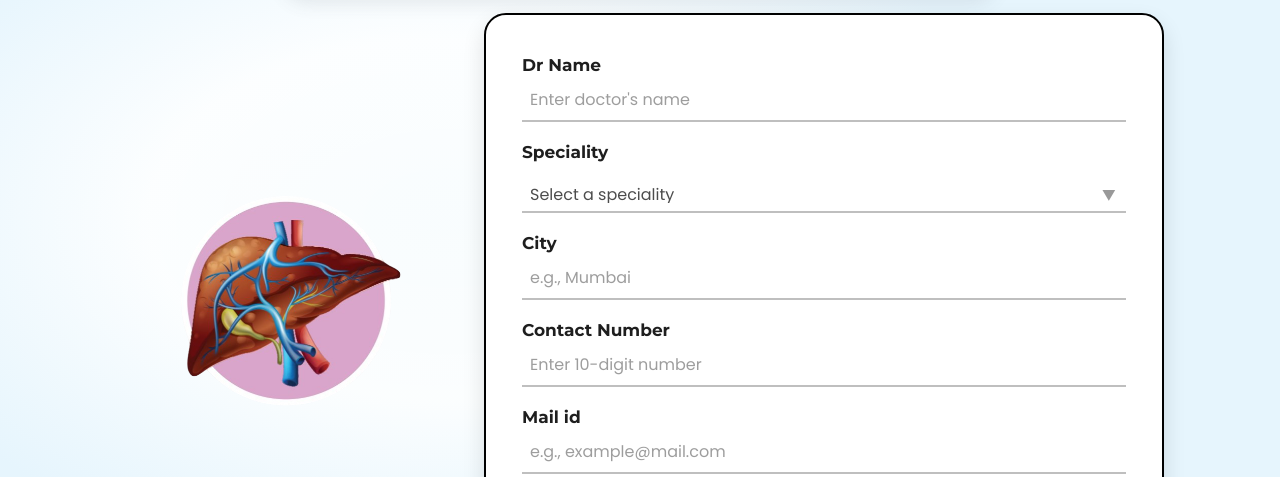
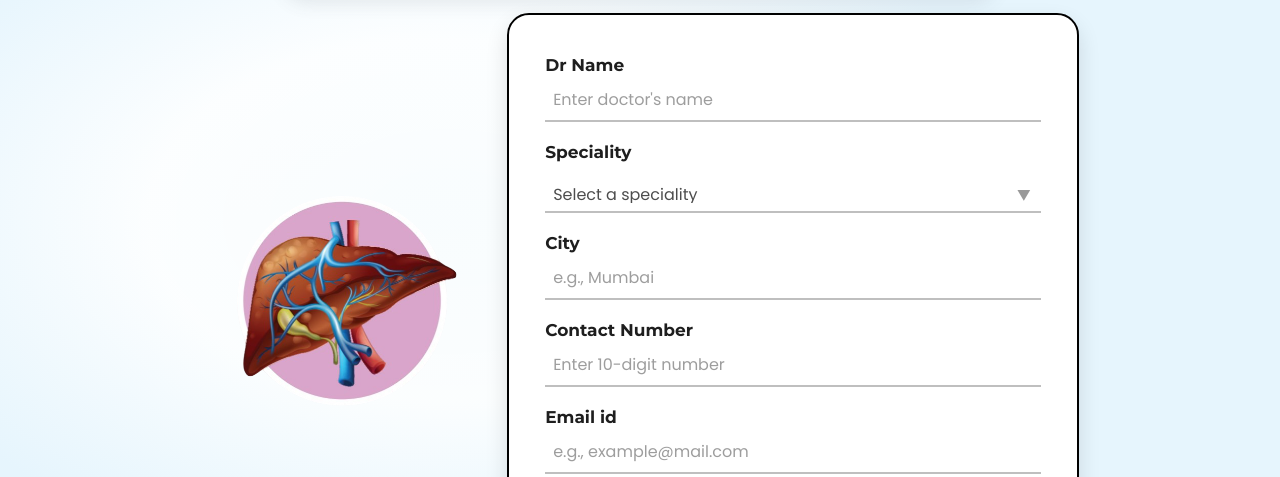
Before and after one commit to parth-kadiya/Quiz, a plain HTML site: page index.html in a window 1280 px wide. Shown: the part 181-658 px from the top of the page. Drawn offline with Linux system fonts and the light colour scheme.

Commit message:
Update code

```diff
--- a/index.html
+++ b/index.html
@@ -72,7 +72,7 @@
             </div>
 
             <div class="form-row">
-              <label>Mail id</label>
+              <label>Email id</label>
               <input type="email" placeholder="e.g., example@mail.com" />
             </div>
             <div class="start-wrap">
--- a/style.css
+++ b/style.css
@@ -114,7 +114,8 @@ body {
 .content-row {
  display: flex;
  align-items: center;
-  gap: 36px;
+ /* gap: 36px; */ /* <-- Isko hatayein */
+ gap: 2.5vw;  /* <-- Isko add karein (2.5vw lagbhag 36px hota hai 1440px screen par) */
  justify-content: center;
  margin-top: 1vh;
  flex-wrap: wrap;
@@ -122,8 +123,10 @@ body {
 }
 
 .illustration-wrap {
-  width: 320px;
-  min-width: 260px;
+ /* width: 320px; */ /* <-- Isko hatayein */
+ width: 22%;    /* <-- Ise add karein (Yeh ab screen ke saath scale hoga) */
+ max-width: 320px; /* <-- Ise add karein (Maximum itna hi bada hoga) */
+ min-width: 260px; /* <-- Yeh pehle se hai, achha hai */
  display: flex;
  flex-direction: column;
  align-items: center;
@@ -140,8 +143,13 @@ body {
 }
 
 .form-card {
-  width: 680px;
-  max-width: calc(100% - 340px);
+ /* width: 680px; */ /* <-- Isko hatayein */
+ /* max-width: calc(100% - 340px); */ /* <-- Isko bhi hatayein */
+
+ width: 48%;   /* <-- Ise add karein (Yeh ab screen ke saath scale hoga) */
+ max-width: 680px; /* <-- Ise add karein (Maximum itna hi bada hoga) */
+ min-width: 300px; /* <-- Ise add karein (Taki mobile par bhi sahi dikhe) */
+
  background: #fff;
  border-radius: 22px;
  padding: 5vh 36px 2vh 36px;
```
Lines whose indentation alone changed are shown as unchanged.
